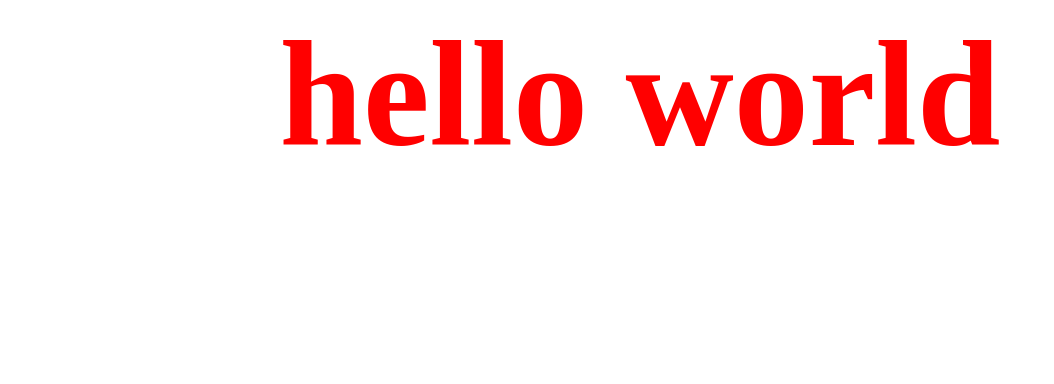
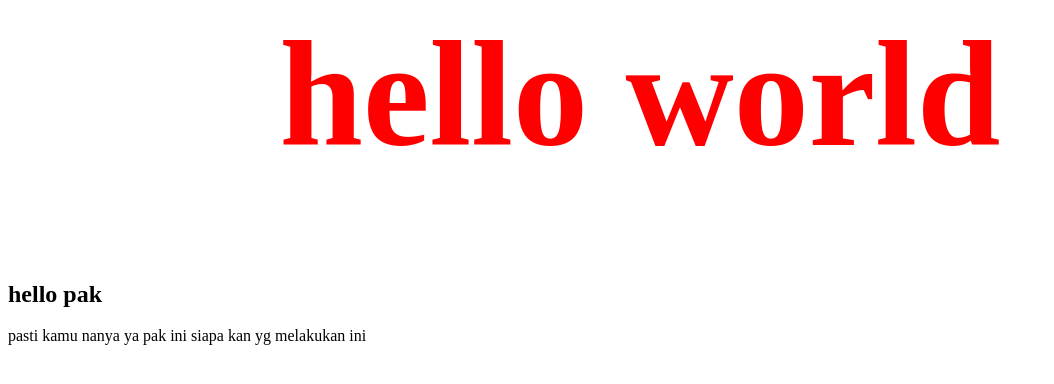
Before and after one commit to zhankyss/zhankyss.github.io, a plain HTML site: page index.html in a window 1280 px wide. Shown: the whole page, without its empty margins (0-1054 px from the left). Drawn offline with Linux system fonts and the light colour scheme.

Commit message:
Update index.html
saya  menambahkan file baru

```diff
--- a/index.html
+++ b/index.html
@@ -13,5 +13,10 @@
   </head>
   <body>
     <h1>hello world</h1>
+    <h2> hello pak</h2>
+    <p>
+      pasti kamu nanya ya pak ini siapa kan yg melakukan ini
+    </p>
+
   </body>
 </html>
```
